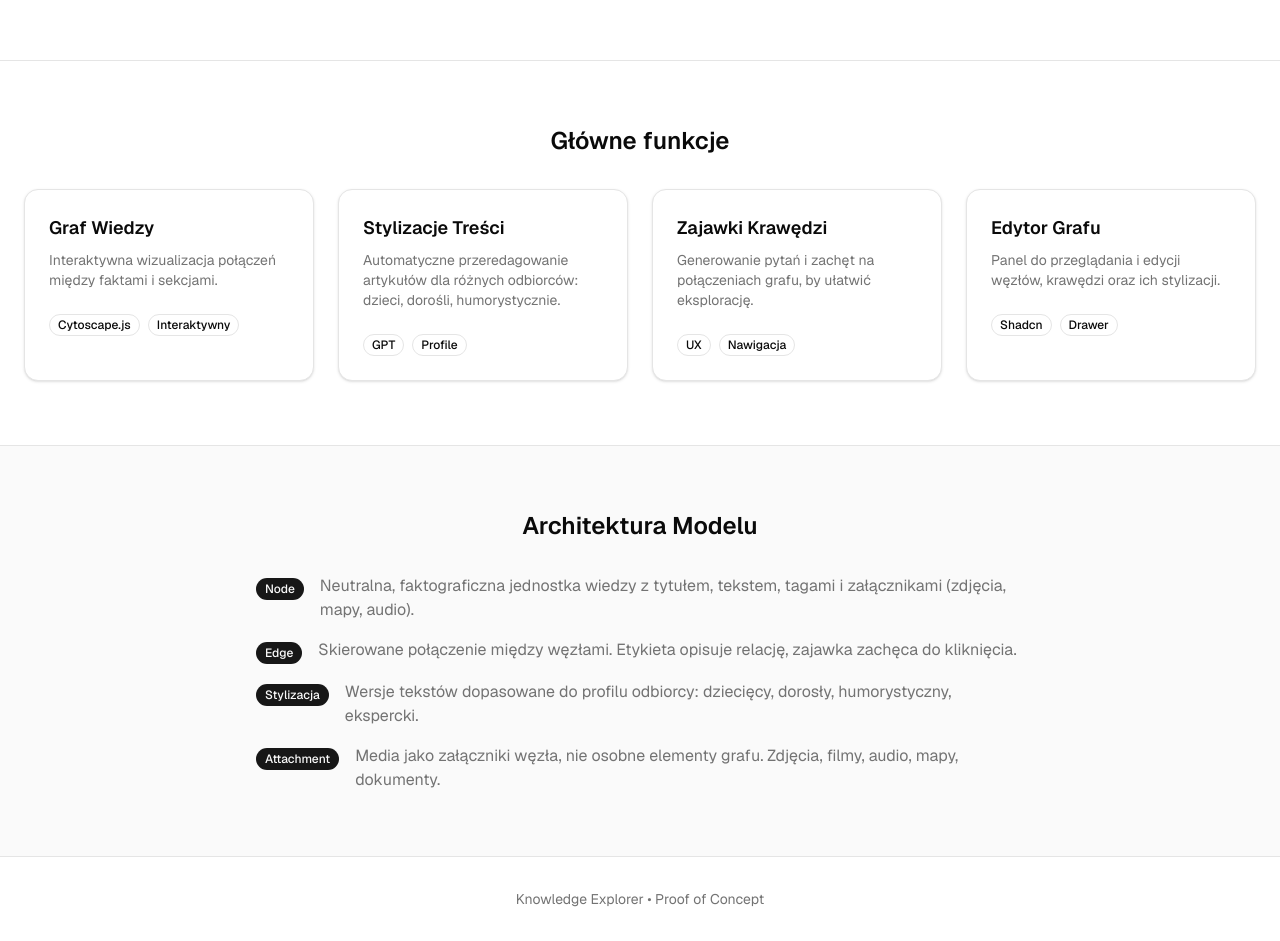
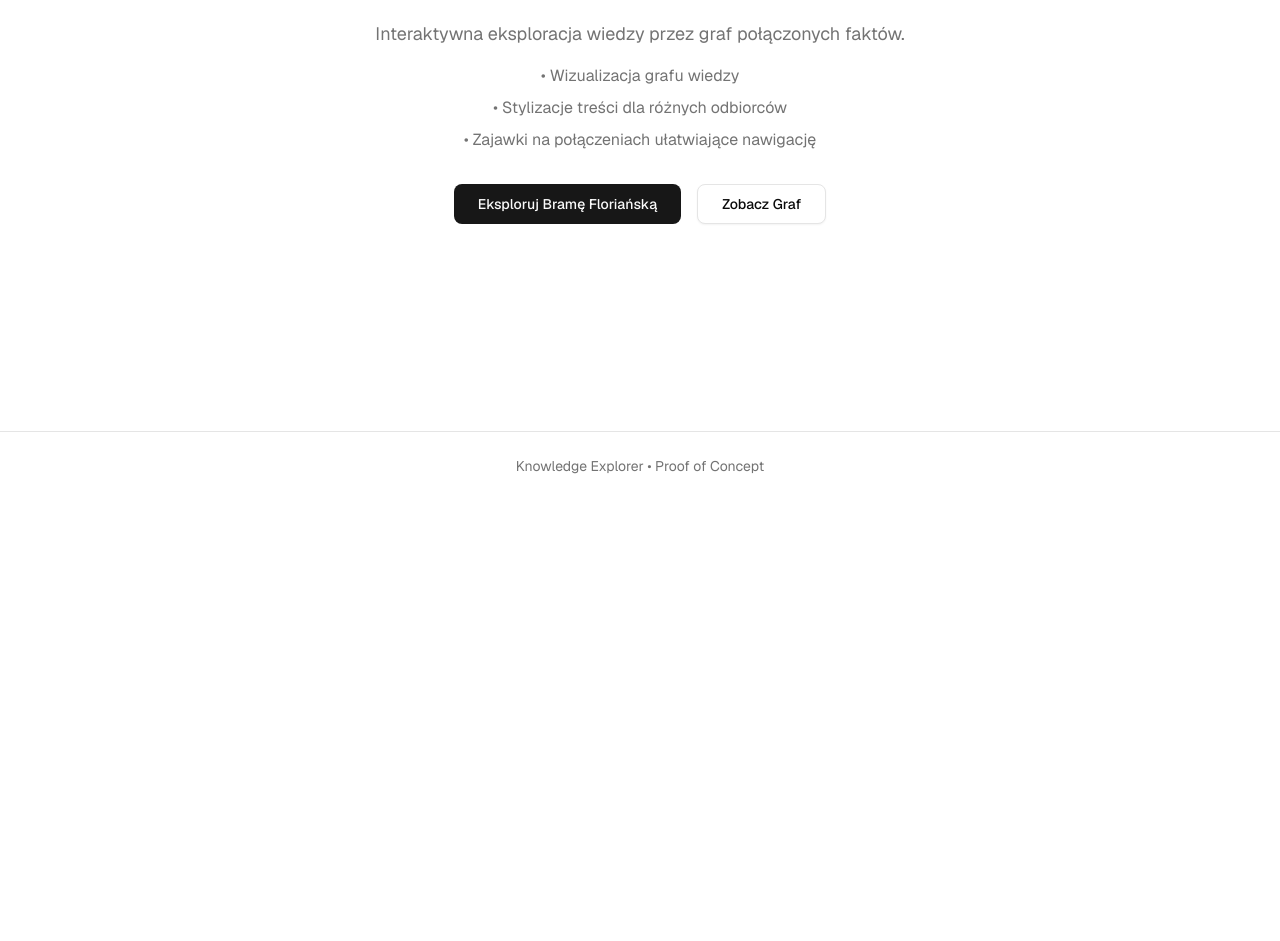
Before and after one commit to kubiakszymonp/knowledge-exploring, a Next.js app in the folder frontend/: page / in a window 1280 px wide. Shown: the part 300-1241 px from the top of the page. After the commit the page ends 800 px from the top, so only its background shows below. Built offline with nearby package versions, Linux system fonts and the light colour scheme.

Commit message:
simplify homepage

```diff
--- a/frontend/app/page.tsx
+++ b/frontend/app/page.tsx
@@ -1,59 +1,28 @@
 import Link from "next/link";
 import { Button } from "@/components/ui/button";
-import {
-  Card,
-  CardContent,
-  CardDescription,
-  CardHeader,
-  CardTitle,
-} from "@/components/ui/card";
 import { Badge } from "@/components/ui/badge";
 
 export default function Home() {
-  const features = [
-    {
-      title: "Graf Wiedzy",
-      description:
-        "Interaktywna wizualizacja połączeń między faktami i sekcjami.",
-      tags: ["Cytoscape.js", "Interaktywny"],
-    },
-    {
-      title: "Stylizacje Treści",
-      description:
-        "Automatyczne przeredagowanie artykułów dla różnych odbiorców: dzieci, dorośli, humorystycznie.",
-      tags: ["GPT", "Profile"],
-    },
-    {
-      title: "Zajawki Krawędzi",
-      description:
-        "Generowanie pytań i zachęt na połączeniach grafu, by ułatwić eksplorację.",
-      tags: ["UX", "Nawigacja"],
-    },
-    {
-      title: "Edytor Grafu",
-      description:
-        "Panel do przeglądania i edycji węzłów, krawędzi oraz ich stylizacji.",
-      tags: ["Shadcn", "Drawer"],
-    },
-  ];
-
   return (
-    <div className="min-h-screen bg-background">
+    <div className="min-h-screen bg-background flex flex-col">
       {/* Hero */}
-      <header className="border-b">
-        <div className="container mx-auto px-6 py-16 text-center">
+      <header className="flex-1 flex items-center justify-center">
+        <div className="container mx-auto px-6 py-16 text-center max-w-3xl">
           <Badge variant="secondary" className="mb-4">
             Proof of Concept
           </Badge>
-          <h1 className="text-4xl font-bold tracking-tight text-foreground sm:text-5xl">
+          <h1 className="text-4xl font-bold tracking-tight text-foreground sm:text-5xl mb-6">
             Knowledge Explorer
           </h1>
-          <p className="mt-4 max-w-2xl mx-auto text-lg text-muted-foreground">
-            System eksploracji wiedzy oparty na grafach. Każdy obiekt (miejsce,
-            temat, postać) to osobny graf z węzłami faktów i krawędziami
-            nawigacyjnymi.
+          <p className="text-lg text-muted-foreground mb-4">
+            Interaktywna eksploracja wiedzy przez graf połączonych faktów.
           </p>
-          <div className="mt-8 flex flex-col sm:flex-row justify-center gap-4">
+          <ul className="text-muted-foreground mb-8 space-y-2">
+            <li>• Wizualizacja grafu wiedzy</li>
+            <li>• Stylizacje treści dla różnych odbiorców</li>
+            <li>• Zajawki na połączeniach ułatwiające nawigację</li>
+          </ul>
+          <div className="flex flex-col sm:flex-row justify-center gap-4">
             <Button asChild size="lg">
               <Link href="/brama_florianska/explore">Eksploruj Bramę Floriańską</Link>
             </Button>
@@ -64,73 +33,8 @@ export default function Home() {
         </div>
       </header>
 
-      {/* Features */}
-      <section id="features" className="container mx-auto px-6 py-16">
-        <h2 className="text-2xl font-semibold text-center mb-8">
-          Główne funkcje
-        </h2>
-        <div className="grid gap-6 sm:grid-cols-2 lg:grid-cols-4">
-          {features.map((feature) => (
-            <Card key={feature.title}>
-              <CardHeader>
-                <CardTitle className="text-lg">{feature.title}</CardTitle>
-                <CardDescription>{feature.description}</CardDescription>
-              </CardHeader>
-              <CardContent>
-                <div className="flex flex-wrap gap-2">
-                  {feature.tags.map((tag) => (
-                    <Badge key={tag} variant="outline">
-                      {tag}
-                    </Badge>
-                  ))}
-                </div>
-              </CardContent>
-            </Card>
-          ))}
-        </div>
-      </section>
-
-      {/* Struktura */}
-      <section className="border-t bg-muted/50">
-        <div className="container mx-auto px-6 py-16">
-          <h2 className="text-2xl font-semibold text-center mb-8">
-            Architektura Modelu
-          </h2>
-          <div className="max-w-3xl mx-auto space-y-4 text-muted-foreground">
-            <div className="flex items-start gap-4">
-              <Badge className="mt-1 shrink-0">Node</Badge>
-              <p>
-                Neutralna, faktograficzna jednostka wiedzy z tytułem, tekstem,
-                tagami i załącznikami (zdjęcia, mapy, audio).
-              </p>
-            </div>
-            <div className="flex items-start gap-4">
-              <Badge className="mt-1 shrink-0">Edge</Badge>
-              <p>
-                Skierowane połączenie między węzłami. Etykieta opisuje relację,
-                zajawka zachęca do kliknięcia.
-              </p>
-            </div>
-            <div className="flex items-start gap-4">
-              <Badge className="mt-1 shrink-0">Stylizacja</Badge>
-              <p>
-                Wersje tekstów dopasowane do profilu odbiorcy: dziecięcy,
-                dorosły, humorystyczny, ekspercki.
-              </p>
-            </div>
-            <div className="flex items-start gap-4">
-              <Badge className="mt-1 shrink-0">Attachment</Badge>
-              <p>
-                Media jako załączniki węzła, nie osobne elementy grafu. Zdjęcia,
-                filmy, audio, mapy, dokumenty.
-              </p>
-            </div>
-          </div>
-        </div>
-      </section>
-
       {/* Footer */}
-      <footer className="border-t py-8 text-center text-sm text-muted-foreground">
+      <footer className="border-t py-6 text-center text-sm text-muted-foreground">
         <p>Knowledge Explorer • Proof of Concept</p>
       </footer>
     </div>
```
